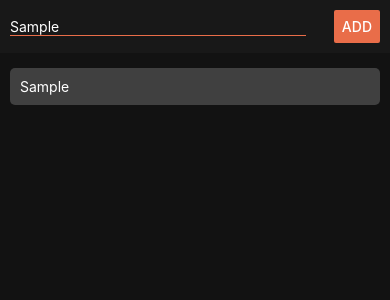
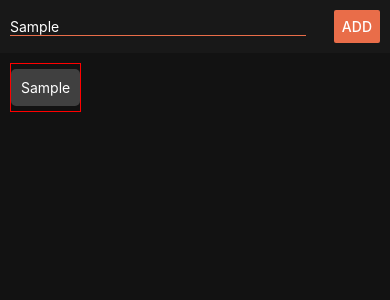
Before and after one commit to arndzk/rn-goals, a React Native app: screen / in a window 390 px wide. Both pictures are taken after typing "Sample" into the empty fields and a click on the button "ADD". Shown: the top 300 px of the page. Built offline with nearby package versions, Linux system fonts and the light colour scheme.

Commit message:
turned GoalItem into a touchable

```diff
--- a/App.js
+++ b/App.js
@@ -27,7 +27,14 @@ export default function App() {
         style={{ padding: 10 }}
         keyExtractor={(item, index) => item.key}
         data={goals}
-        renderItem={(itemData) => <GoalItem title={itemData.item.value} />}
+        renderItem={(itemData) => (
+          <GoalItem
+            onDelete={() => {
+              console.log('tap');
+            }}
+            title={itemData.item.value}
+          />
+        )}
       />
     </View>
   );
--- a/components/GoalItem.js
+++ b/components/GoalItem.js
@@ -1,11 +1,19 @@
 import React from 'react';
-import { View, Text, StyleSheet } from 'react-native';
+import {
+  View,
+  Text,
+  StyleSheet,
+  TouchableOpacity,
+  TouchableNativeFeedback,
+} from 'react-native';
 
 const GoalItem = (props) => {
   return (
-    <View style={styles.listItem}>
-      <Text style={styles.listItemText}>{props.title}</Text>
-    </View>
+    <TouchableNativeFeedback onPress={props.onDelete}>
+      <View style={styles.listItem}>
+        <Text style={styles.listItemText}>{props.title}</Text>
+      </View>
+    </TouchableNativeFeedback>
   );
 };
 
```
